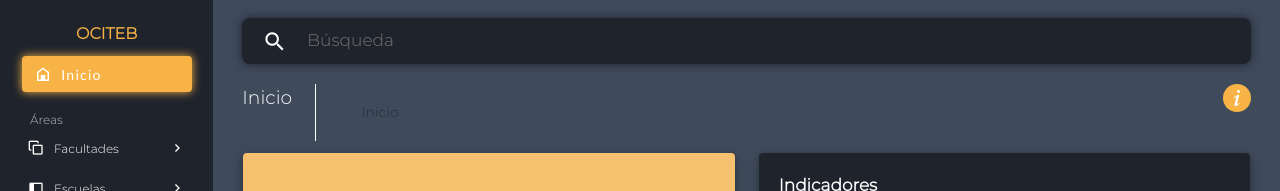
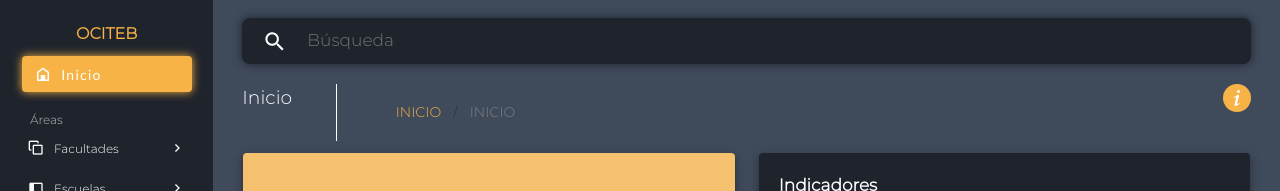
Before and after one commit to CamHM/OCITEB-App, a Vue app: page /#/ in a window 1280 px wide. Shown: the top 191 px of the page. Built offline with nearby package versions, Linux system fonts and the light colour scheme.

Commit message:
Error en los breadcrumbs

```diff
--- a/src/components/comparison/Comparison.vue
+++ b/src/components/comparison/Comparison.vue
@@ -10,10 +10,10 @@
                 </v-row>
                 <v-row>
                     <v-col cols="2" offset-md="8">
-                        <v-select class="combobox" :items="items" label="Tipo de gráfica" outlined dense/>
+                        <v-select :items="items" label="Tipo de gráfico" solo dense/>
                     </v-col>
                     <v-col class="ml-auto" cols="2" offset-md="10">
-                        <v-select class="combobox" :items="items" label="Año" outlined dense/>
+                        <v-select :items="items" label="Año" solo dense/>
                     </v-col>
                 </v-row>
                 <v-row>
@@ -67,7 +67,15 @@
         display: none;
     }
 
-    .combobox {
-
+    .firstRow {
+        display: flex;
+        margin-top: 5px;
+        height: 40px;
+    }
+    .select {
+        width: auto;
+        display: flex;
+        margin-left: 12px;
+        margin-right: 12px;
     }
 </style>
--- a/src/components/comparison/MenuItemGroup.vue
+++ b/src/components/comparison/MenuItemGroup.vue
@@ -5,7 +5,7 @@
                 <v-list-item-title v-text="item.title"/>
             </v-list-item-content>
         </template>
-        <v-radio-group>
+        <v-radio-group multiple>
             <v-list-item v-for="subItem in item.options" :key="subItem">
                 <v-radio color="primary"/>
                 <v-list-item-content class="white--text">
--- a/src/components/general/Header.vue
+++ b/src/components/general/Header.vue
@@ -16,7 +16,14 @@
                         <v-divider class="mx-4 white" vertical/>
                     </v-col>
                     <v-col cols="7">
-                        <v-breadcrumbs class="breadcrumb" :items="itemsBreadc" divider=">>"/>
+                        <v-breadcrumbs :items="itemsBreadc">
+                            <template v-slot:item="props">
+                                <v-breadcrumbs-item :href="props.item.href"
+                                        :class="[props.item.disabled && 'disabled']">
+                                    {{ props.item.text.toUpperCase() }}
+                                </v-breadcrumbs-item>
+                            </template>
+                        </v-breadcrumbs>
                     </v-col>
                 </v-row>
             </div>
@@ -92,4 +99,8 @@
         outline: none !important;
         border:none;
     }
+    .disabled {
+        color: gray;
+        pointer-events: none;
+    }
 </style>
--- a/src/components/home/Home.vue
+++ b/src/components/home/Home.vue
@@ -114,6 +114,11 @@
                 itemsBreadc: [
                     {
                         text: 'Inicio',
+                        disabled: false,
+                        href: '/'
+                    },
+                    {
+                        text: 'Inicio',
                         disabled: true,
                         href: '',
                     }
```
